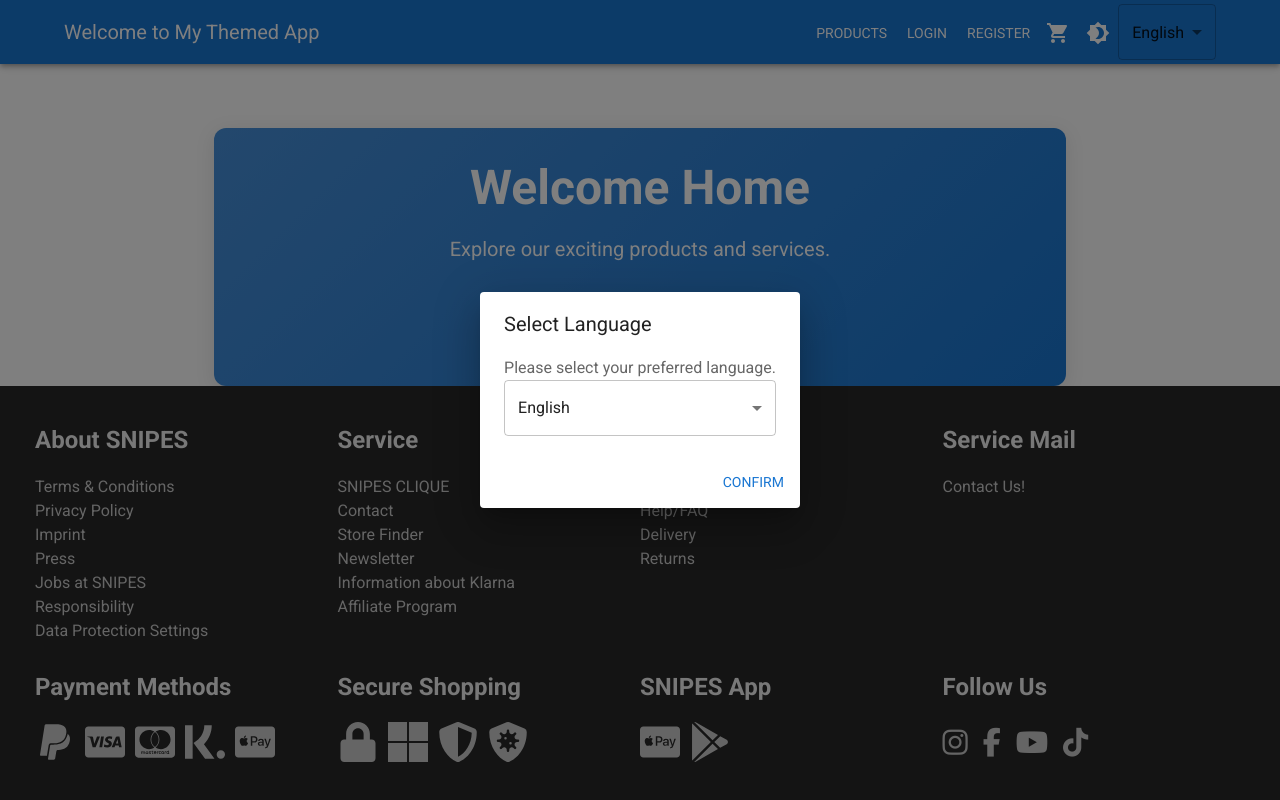
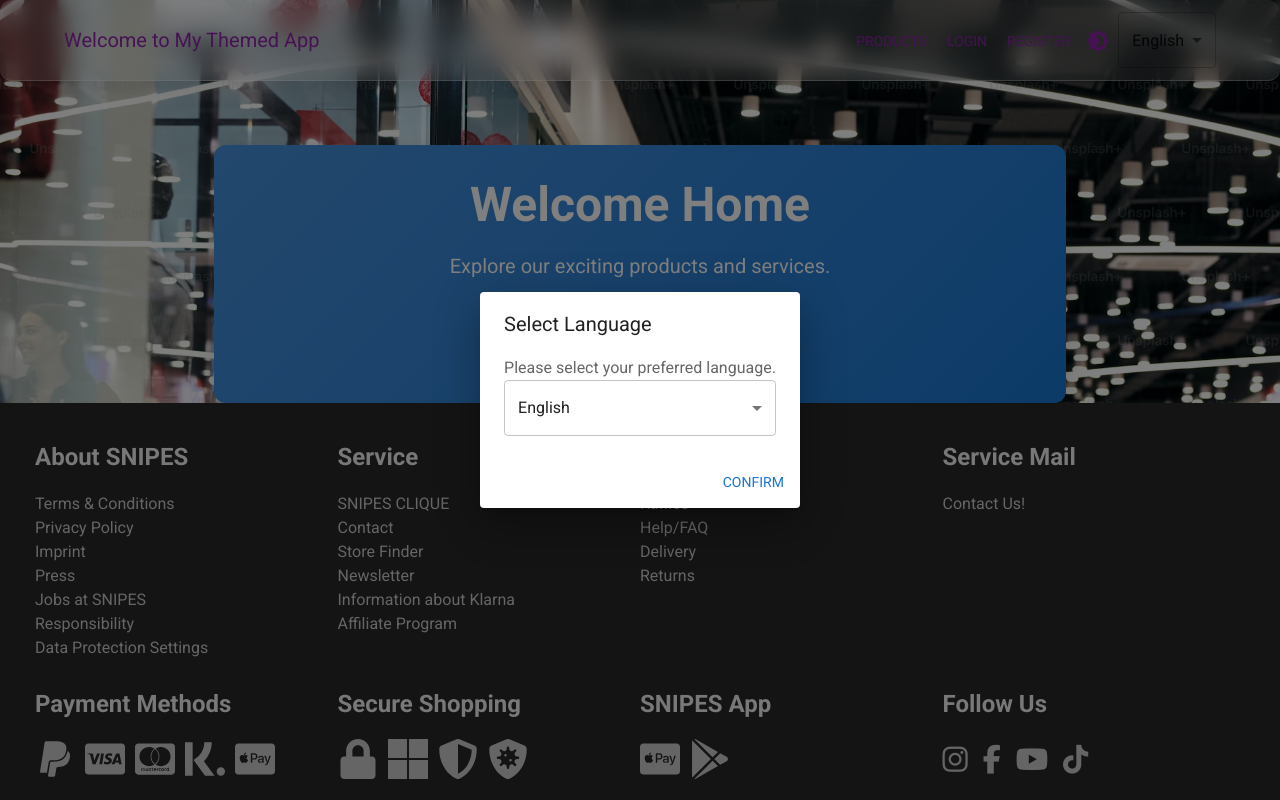
Before and after one commit to priestmoon50/ModaPersia, a React (Create React App) app: page / in a window 1280 px wide. Shown: the top 800 px of the page. Built offline with nearby package versions, Linux system fonts and the light colour scheme.

Commit message:
Fix Theme NavBar

```diff
--- a/src/components/Navbar.jsx
+++ b/src/components/Navbar.jsx
@@ -8,16 +8,14 @@
   Badge,
   Button,
   Container,
-  Drawer,
-  List,
-  ListItem,
-  ListItemText,
   Box,
+  Menu,
+  MenuItem,
 } from "@mui/material";
 import {
   ShoppingCart as ShoppingCartIcon,
   Menu as MenuIcon,
-  Close as CloseIcon,
+  AccountCircle as AccountCircleIcon,
 } from "@mui/icons-material";
 import { useTheme } from "../settings/ThemeContext";
 import Brightness4Icon from "@mui/icons-material/Brightness4";
@@ -25,25 +23,25 @@
 import LanguageSelector from "./LanguageSelector";
 import { useTranslation } from "react-i18next";
 import CartContext from "./store/CartContext";
-import { UserContext } from "./store/UserContext"; // Import UserContext
+import { UserContext } from "./store/UserContext";
 
 const Navbar = () => {
-  const { state, logoutUser } = useContext(UserContext); // Use UserContext instead of StoreContext
-  const { cartCount } = useContext(CartContext); // گرفتن تعداد آیتم‌های سبد خرید از CartContext
-  const { userLogin } = state; // گرفتن وضعیت کاربر
+  const { state, logoutUser } = useContext(UserContext);
+  const { cartCount } = useContext(CartContext);
+  const { userLogin } = state;
   const user = userLogin?.userInfo;
 
   const { toggleTheme, mode } = useTheme();
   const { t } = useTranslation();
 
+  const [anchorEl, setAnchorEl] = useState(null);
   const [drawerOpen, setDrawerOpen] = useState(false);
   const navigate = useNavigate();
   const isAdmin = user?.isAdmin || false;
 
   useEffect(() => {
-    // هر بار که user تغییر می‌کند، این تابع اجرا می‌شود
     console.log("User status changed:", user);
-  }, [user]); // وابستگی به user
+  }, [user]);
 
   const handleDrawerToggle = () => {
     setDrawerOpen(!drawerOpen);
@@ -54,95 +52,47 @@
     navigate("/login");
   };
 
+  const handleProfileMenuClick = (event) => {
+    setAnchorEl(event.currentTarget);
+  };
+
+  const handleProfileMenuClose = () => {
+    setAnchorEl(null);
+  };
+
+  const handleProfileNavigate = (path) => {
+    handleProfileMenuClose();
+    navigate(path);
+  };
+
   const renderAdminLinks = () => (
     <>
-      <ListItem button component={Link} to="/admin/products">
-        <ListItemText primary="Manage Products" />
-      </ListItem>
-      <ListItem button component={Link} to="/admin/orders">
-        <ListItemText primary="Manage Orders" />
-      </ListItem>
-      <ListItem button component={Link} to="/admin/add-product">
-        <ListItemText primary="Add Product" />
-      </ListItem>
+      <MenuItem component={Link} to="/admin/products">
+        Manage Products
+      </MenuItem>
+      <MenuItem component={Link} to="/admin/orders">
+        Manage Orders
+      </MenuItem>
+      <MenuItem component={Link} to="/admin/add-product">
+        Add Product
+      </MenuItem>
     </>
   );
 
-  const renderAuthLinks = () => (
-    <>
-      {user ? (
-        <>
-          <ListItem button onClick={handleLogout}>
-            <ListItemText primary="Logout" />
-          </ListItem>
-        </>
-      ) : (
-        <>
-          <ListItem
-            button
-            component={Link}
-            to="/login"
-            onClick={handleDrawerToggle}
-          >
-            <ListItemText primary={t("login")} />
-          </ListItem>
-          <ListItem
-            button
-            component={Link}
-            to="/register"
-            onClick={handleDrawerToggle}
-          >
-            <ListItemText primary={t("register")} />
-          </ListItem>
-        </>
-      )}
-    </>
-  );
-
-  const drawerContent = (
-    <Box sx={{ width: 250 }}>
-      <IconButton onClick={handleDrawerToggle}>
-        <CloseIcon />
-      </IconButton>
-      <List>
-        <ListItem button component={Link} to="/" onClick={handleDrawerToggle}>
-          <ListItemText primary={t("welcome")} />
-        </ListItem>
-        <ListItem
-          button
-          component={Link}
-          to="/products"
-          onClick={handleDrawerToggle}
-        >
-          <ListItemText primary={t("products")} />
-        </ListItem>
-        <ListItem
-          button
-          component={Link}
-          to="/cart"
-          onClick={handleDrawerToggle}
-        >
-          {/* نمایش تعداد آیتم‌های سبد خرید */}
-          <Badge badgeContent={cartCount} color="secondary">
-            <ListItemText primary={t("cart")} />
-          </Badge>
-        </ListItem>
-        {isAdmin && renderAdminLinks()}
-        {renderAuthLinks()}
-        <ListItem button onClick={toggleTheme}>
-          <ListItemText
-            primary={mode === "dark" ? t("Light Mode") : t("Dark Mode")}
-          />
-        </ListItem>
-        <ListItem>
-          <LanguageSelector />
-        </ListItem>
-      </List>
-    </Box>
-  );
-
   return (
-    <AppBar position="static" sx={{ mb: 2 }}>
+    <AppBar
+      position="static"
+      sx={{
+        mb: 2,
+        background: "rgba(255, 255, 255, 0.15)",
+        backdropFilter: "blur(12px)",
+        boxShadow: "0 4px 30px rgba(0, 0, 0, 0.1)",
+        borderBottom: "1px solid rgba(255, 255, 255, 0.3)",
+        borderRadius: "12px",
+        padding: "0.5rem 1rem",
+        color: mode === "dark" ? "#f8bbd0" : "#8e24aa",
+      }}
+    >
       <Container maxWidth="lg">
         <Toolbar disableGutters>
           {/* دکمه باز کردن منو برای صفحه‌های کوچک */}
@@ -166,52 +116,116 @@
             {t("welcome")}
           </Typography>
 
-          {/* لینک‌ها و دکمه‌ها برای صفحه‌های بزرگ‌تر */}
           <Box sx={{ display: { xs: "none", sm: "block" } }}>
             {isAdmin && renderAdminLinks()}
-            <Button color="inherit" component={Link} to="/products">
+            <Button
+              color="inherit"
+              component={Link}
+              to="/products"
+              sx={{
+                "&:hover": {
+                  backgroundColor: "rgba(255, 255, 255, 0.2)",
+                  color: "#e91e63",
+                },
+              }}
+            >
               {t("products")}
             </Button>
+
             {user ? (
               <>
-                <Button color="inherit" component={Link} to="/profile">
-                  Profile
-                </Button>
-                <Button color="inherit" onClick={handleLogout}>
-                  Logout
-                </Button>
+                {/* دکمه پروفایل با منوی کشویی */}
+                <IconButton
+                  color="inherit"
+                  onClick={handleProfileMenuClick}
+                  sx={{
+                    "&:hover": {
+                      backgroundColor: "rgba(255, 255, 255, 0.2)",
+                      color: "#e91e63",
+                    },
+                  }}
+                >
+                  <AccountCircleIcon />
+                </IconButton>
+                <Menu
+                  anchorEl={anchorEl}
+                  open={Boolean(anchorEl)}
+                  onClose={handleProfileMenuClose}
+                  sx={{
+                    "& .MuiPaper-root": {
+                      backgroundColor: "rgba(255, 255, 255, 0.9)",
+                      backdropFilter: "blur(10px)",
+                      boxShadow: "0 4px 15px rgba(0, 0, 0, 0.2)",
+                    },
+                  }}
+                >
+                  <MenuItem onClick={() => handleProfileNavigate("/profile")}>
+                    Update Profile
+                  </MenuItem>
+                  <MenuItem onClick={() => handleProfileNavigate("/favorites")}>
+                    Favorite List
+                  </MenuItem>
+                  <MenuItem onClick={handleLogout}>Logout</MenuItem>
+                </Menu>
+
+                <IconButton
+                  component={Link}
+                  to="/cart"
+                  color="inherit"
+                  sx={{
+                    "&:hover": {
+                      backgroundColor: "rgba(255, 255, 255, 0.2)",
+                      color: "#e91e63",
+                    },
+                  }}
+                >
+                  <Badge badgeContent={cartCount} color="secondary">
+                    <ShoppingCartIcon />
+                  </Badge>
+                </IconButton>
               </>
             ) : (
               <>
-                <Button color="inherit" component={Link} to="/login">
+                <Button
+                  color="inherit"
+                  component={Link}
+                  to="/login"
+                  sx={{
+                    "&:hover": {
+                      backgroundColor: "rgba(255, 255, 255, 0.2)",
+                      color: "#e91e63",
+                    },
+                  }}
+                >
                   {t("login")}
                 </Button>
-                <Button color="inherit" component={Link} to="/register">
+                <Button
+                  color="inherit"
+                  component={Link}
+                  to="/register"
+                  sx={{
+                    "&:hover": {
+                      backgroundColor: "rgba(255, 255, 255, 0.2)",
+                      color: "#e91e63",
+                    },
+                  }}
+                >
                   {t("register")}
                 </Button>
               </>
             )}
-            <IconButton component={Link} to="/cart" color="inherit">
-              {/* نمایش تعداد آیتم‌های سبد خرید */}
-              <Badge badgeContent={cartCount} color="secondary">
-                <ShoppingCartIcon />
-              </Badge>
-            </IconButton>
+
             <IconButton color="inherit" onClick={toggleTheme}>
-              {mode === "dark" ? <Brightness7Icon /> : <Brightness4Icon />}
+              {mode === "dark" ? (
+                <Brightness7Icon />
+              ) : (
+                <Brightness4Icon />
+              )}
             </IconButton>
             <LanguageSelector />
           </Box>
         </Toolbar>
       </Container>
-      <Drawer
-        anchor="left"
-        open={drawerOpen}
-        onClose={handleDrawerToggle}
-        ModalProps={{ keepMounted: true }}
-      >
-        {drawerContent}
-      </Drawer>
     </AppBar>
   );
 };
--- a/src/index.css
+++ b/src/index.css
@@ -5,9 +5,29 @@
     sans-serif;
   -webkit-font-smoothing: antialiased;
   -moz-osx-font-smoothing: grayscale;
+
+  background-image: url('./images/background2.png'); /* مسیر تصویر پس‌زمینه */
+  background-size: cover;/* تصویر باید در صفحه قرار گیرد و کاملاً نمایش داده شود */
+  background-position: bottom center; /* موقعیت تصویر پایین و مرکز صفحه */
+  background-attachment: fixed; /* ثابت بودن تصویر در اسکرول */
+  background-repeat: no-repeat; /* عدم تکرار تصویر */
+  min-height: 100vh; /* پوشش کامل صفحه */
+  padding-bottom: 200px; /* اضافه کردن فاصله برای محصولات */
 }
 
+#main-content {
+  padding-bottom: 100px; /* اضافه کردن فاصله به انتهای محتوا */
+}
+
+
+/* تنظیمات برای کد‌های موجود در سایت */
 code {
   font-family: source-code-pro, Menlo, Monaco, Consolas, 'Courier New',
     monospace;
+  background-color: rgba(0, 0, 0, 0.8); /* زمینه تیره برای کد‌ها */
+  padding: 0.2em 0.4em; /* فاصله داخلی (padding) */
+  border-radius: 4px; /* گرد کردن گوشه‌ها */
+  color: #f8f8f8; /* رنگ متن کد */
 }
+
+/* سایر استایل‌های دلخواه */
```
